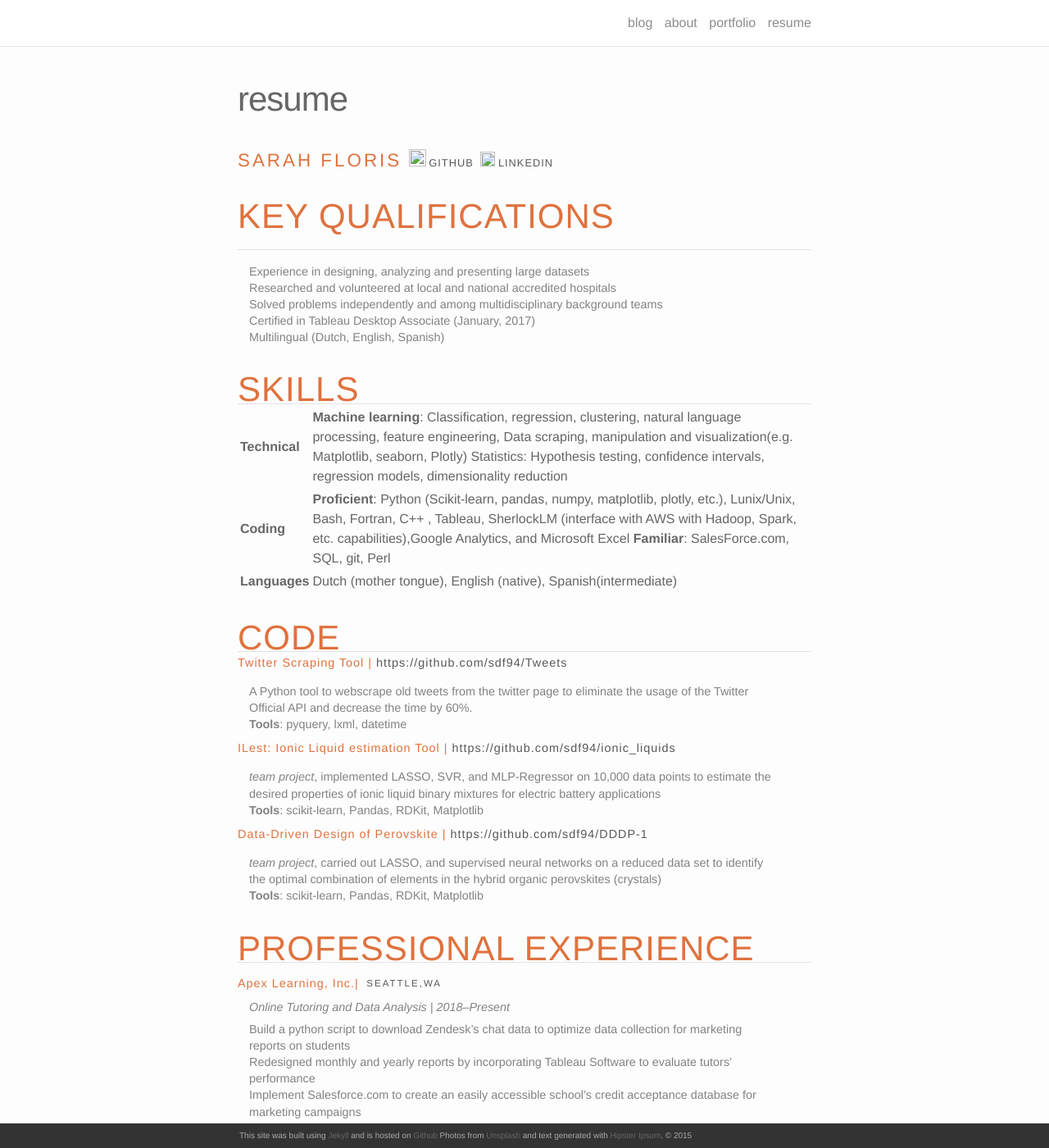
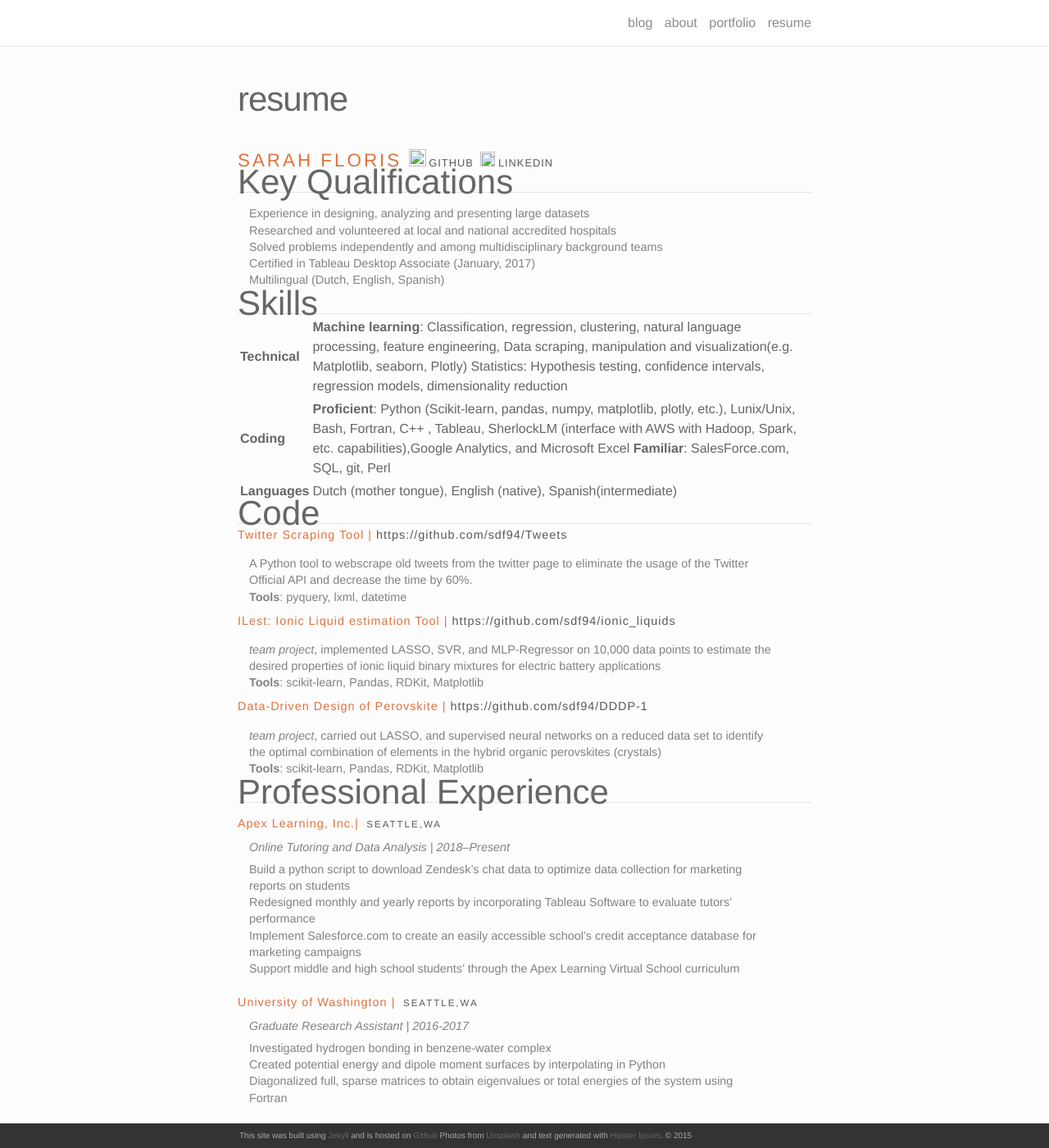
Before and after one commit to sdf94/sdf94.github.io, a Jekyll site: the page built from resume.md, in a window 1280 px wide and 1400 px high. Shown: the whole window at 82% size. Built offline with Jekyll 4.4.1, drawn with Linux system fonts in a browser that asks for light colours; nearby versions of some CDN libraries.

Commit message:
Changing font size

```diff
--- a/css/main.scss
+++ b/css/main.scss
@@ -7,7 +7,12 @@
     position: absolute;
     top: 8px;
     right: 16px;
-    font-size: 18px;
+}
+
+.topleft {
+    position: absolute;
+    top: 8px;
+    left: 16px;
 }
 
 // Our variables
@@ -90,15 +95,6 @@
   text-transform: uppercase;
 }
 
-.content h2 {
-  color: #DF723E;
-  font-size: .5em;
-  letter-spacing: 1px;
-  margin-top: 1em;
-  margin-bottom: .1em;
-  text-transform: uppercase;
-}
-
 .content ul {
   margin: 0;
   padding: 0;
@@ -139,12 +135,6 @@
   margin-top: .01em;
 }
 
-hr {
-  border: 1px dotted #A7A9AB;
-  border-style: none none dotted;
-  margin: 0 10% 0 0;
-}
-
 // Using media queries with like this:
 // @include media-query($palm) {
 //     .wrapper {
--- a/resume.md
+++ b/resume.md
@@ -19,7 +19,7 @@
       </article>
   </header>
   <section class="content">
-    <h2>Key Qualifications </h2><br><hr>
+    <h2>Key Qualifications </h2><hr>
       <p class="category-description-main">Experience in designing, analyzing and presenting large datasets <br /> Researched and volunteered at local and national accredited hospitals <br />
  Solved problems independently and among multidisciplinary background teams<br />
  Certified in Tableau Desktop Associate (January, 2017)<br />
```
